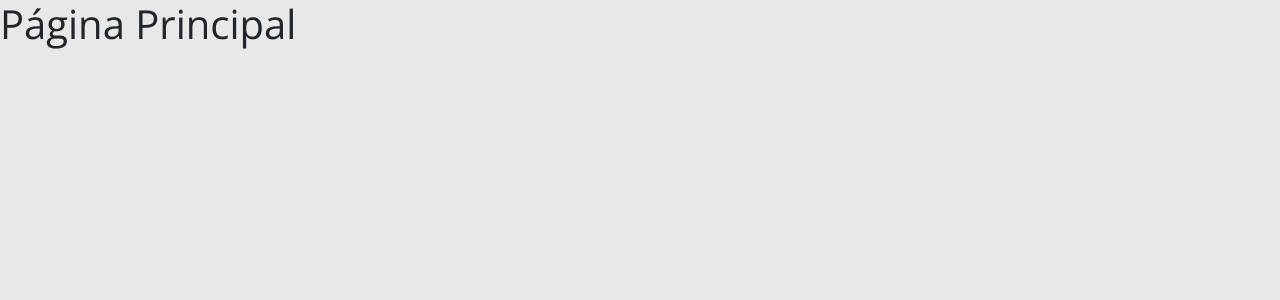
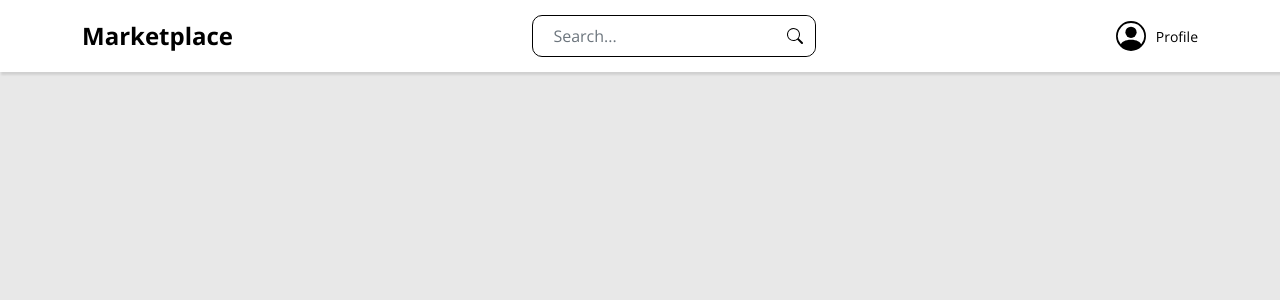
Before and after one commit to maquison/marketplace-kotlin-react, a React (Create React App) app in the folder frontend/: page / in a window 1280 px wide. Shown: the top 300 px of the page. Built offline with nearby package versions, Linux system fonts and the light colour scheme.

Commit message:
Added Navbar and Searchbar

```diff
--- a/frontend/src/App.tsx
+++ b/frontend/src/App.tsx
@@ -1,6 +1,8 @@
+import Navbar from "components/Navbar";
+
 function App() {
   return (
-    <h1>Página Principal</h1>
+    <Navbar />
   );
 }
 
--- /dev/null
+++ b/frontend/src/components/Navbar/index.tsx
@@ -0,0 +1,25 @@
+import { ReactComponent as ProfileIcon } from 'assets/img/profile.svg';
+import Searchbar from 'components/Searchbar';
+
+import './styles.css'
+
+function Navbar() {
+    return (
+        <header>
+            <nav className="container">
+                <div className="market-nav-content">
+                    <h1>Marketplace</h1>
+                    <Searchbar/>
+                    <a href="https://github.com/maquison/marketplace-kotlin-react">
+                        <div className="market-profile-container">
+                            <ProfileIcon className="market-profile-icon" />
+                            <p className="market-profile-link">Profile</p>
+                        </div>
+                    </a>
+                </div>
+            </nav>
+        </header>
+    );
+}
+
+export default Navbar;
--- /dev/null
+++ b/frontend/src/components/Navbar/styles.css
@@ -0,0 +1,35 @@
+header {
+    background-color: var(--color-primary);
+    height: 72px;
+    display: flex;
+    align-items: center;
+    box-shadow: 2px 2px 2px 1px rgba(0, 0, 0, 0.1);
+}
+
+.market-nav-content {
+    display: flex;
+    justify-content: space-between;
+    align-items: center;
+    color: #000;
+}
+
+.market-nav-content h1 {
+    margin: 0;
+    font-weight: 700;
+    font-size: 24px;
+}
+
+.market-profile-container {
+    display: flex;
+    align-items: center;
+}
+
+.market-profile-icon {
+    width: auto;
+    height: 30px;
+}
+
+.market-profile-link {
+    margin: 0 0 0 10px;
+    font-size: 14px;
+}
--- /dev/null
+++ b/frontend/src/components/Searchbar/index.tsx
@@ -0,0 +1,15 @@
+import { ReactComponent as SearchIcon } from 'assets/img/search.svg';
+import './styles.css'
+
+function Searchbar() {
+    return (
+        <div className="market-search-container">
+            <input className="form-control" type="search" placeholder="Search..." />
+            <div className="market-form-btn-container">
+                <button className="btn market-btn" type="submit"><SearchIcon className="market-search-icon" /></button>
+            </div>
+        </div>
+    );
+}
+
+export default Searchbar;
--- /dev/null
+++ b/frontend/src/components/Searchbar/styles.css
@@ -0,0 +1,54 @@
+.market-search-container {
+    display: flex;
+    justify-content: space-between;
+    align-items: center;
+    color: #fff;
+    margin: 0 8px 0 8px;
+    box-shadow: none;
+    border: 1px solid #000;
+    border-radius: 10px;
+}
+
+.form-control {
+    display: flex;
+    justify-content: space-between;
+    align-items: center;
+    color: rgb(0, 0, 0);
+    margin: 0 8px 0 8px;
+    box-shadow: none;
+    border: none;
+}
+
+.market-search-icon {
+    width: auto;
+    height: 20px;
+    color: #000;
+}
+
+.market-btn {
+    background-color: var(--color-primary);
+    font-size: 14px;
+    font-weight: 700;
+    height: 40px;
+    width: 40px;
+    display: flex;
+    align-items: center;
+    justify-content: center;
+    box-shadow: none;
+    border: none;
+    border-radius: 10px;
+}
+
+.market-btn:hover {
+    background: rgb(219, 219, 219);
+    color: #EEE;
+}
+
+.market-btn:active {
+    color: rgb(78, 78, 78);
+}
+
+.market-form-btn-container {
+    display: flex;
+    justify-content: center;
+}
--- a/frontend/src/index.css
+++ b/frontend/src/index.css
@@ -1,7 +1,7 @@
 @import url('https://fonts.googleapis.com/css2?family=Open+Sans:wght@400;700&display=swap');
 
 :root{
-  --color-primary: #08bff7;
+  --color-primary: #ffffff;
 }
 
 * {
--- /dev/null
+++ b/frontend/src/react-app-env.d.ts
@@ -0,0 +1 @@
+/// <reference types="react-scripts" />
```
Also changed, not shown: frontend/src/assets/img/profile.svg (added), frontend/src/assets/img/search.svg (added).
